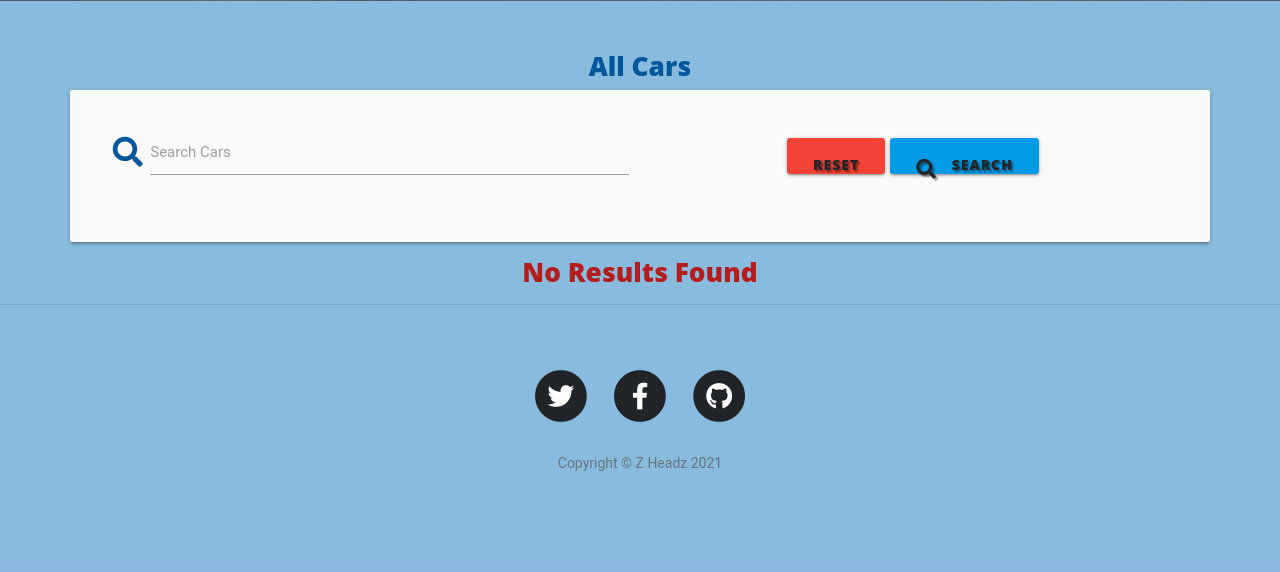
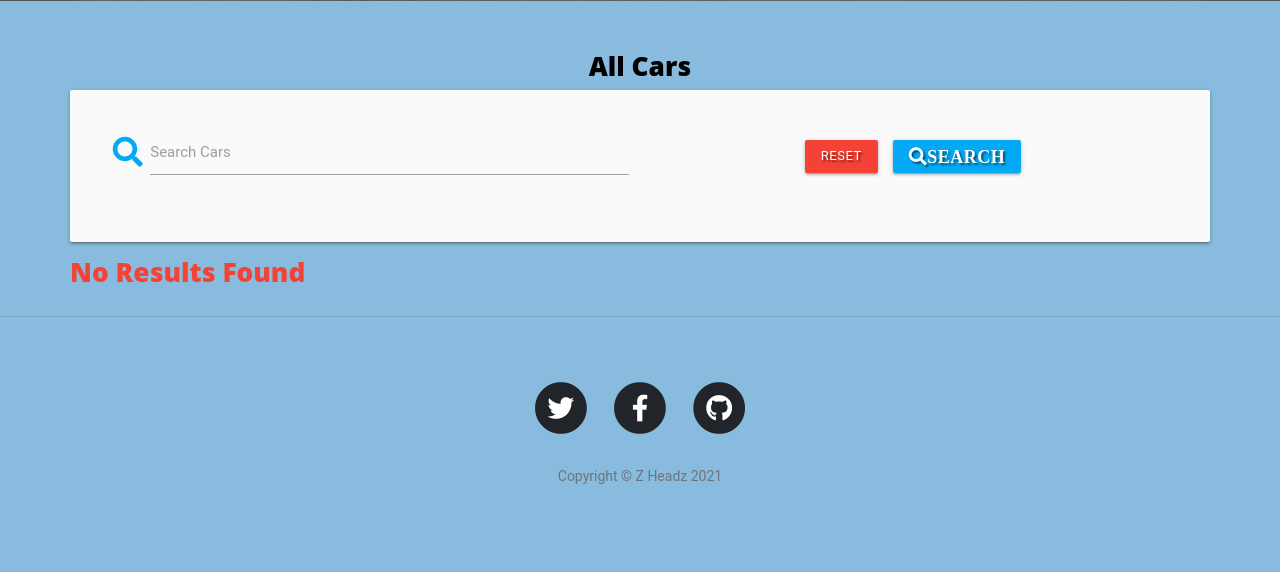
Before and after one commit to Code-Institute-Submissions/davepeyton-milestone-3-Z-Headz_SeptResub, a Flask app: page /cars in a window 1280 px wide. Shown: the part 531-1103 px from the top of the page. Before the commit the page ends 1002 px from the top, so only its background shows below. Run offline with Flask 2, Linux system fonts and the light colour scheme; some libraries are stand-ins or nearby versions.

Commit message:
added profile cars

```diff
--- a/templates/cars.html
+++ b/templates/cars.html
@@ -1,49 +1,47 @@
 {% extends "base.html" %}
 {% block content %}
 
-    <h3 class="light-blue-text text-darken-4 center-align">All Cars</h3>
+    <h3 class="black-text center-align">All Cars</h3>
 
     <div class="row card-panel grey lighten-5">
         <form action="{{ url_for('search') }}" method="post" class="col s12">
             <div class="row valign-wrapper center-align">
                 <div class="input-field col s12 m8">
-                    <i class="fas fa-search prefix light-blue-text text-darken-4"></i>
+                    <i class="fas fa-search prefix light-blue-text accent-3"></i>
                     <input type="text" name="query" id="query" minlength="3" class="validate" required>
                     <label for="query">Search Cars</label>
                 </div>
+
                 <div class="col s12 m4">
-                    <a href="{{ url_for('get_cars') }}" class="red btn text-shadow">Reset</a>
-                    <button type="submit" class="light-blue darken-1 btn text-shadow">
-                        <i class="fas fa-search left"></i> Search
+                    <a href="{{ url_for('cars') }}" class="red btn-small text-shadow">Reset</a>
+                    <button type="submit" class="light-blue accent-5 btn-small text-shadow">
+                        <i class="fas fa-search">Search</i>
                     </button>
                 </div>
             </div>
         </form>
     </div>
 
-    {% if cars|length > 0 %}
-    <ul class="collapsible">
-        {% for car in cars %}
-        <li>
-            <div class="collapsible-header white-text light-blue darken-4 text-shadow">
-                <div class="col s3">
-                    <i class="fas fa-caret-down"></i>
-                    {% if session.user|lower == car.created_by|lower %}
-                        <a href="{{ url_for('delete_car', car_id=car._id) }}" class="btn-small green accent-4">Done</a>
-                        <a href="{{ url_for('edit_car', car_id=car._id) }}" class="btn-small light-blue lighten-1">Edit</a>
-                    {% endif %}
+
+    <div class="row">
+        {% if cars|length > 0 %}
+            {% for car in cars %}
+                <div class="col s12 m4">
+                    <div class="card car_card">
+                        <div class="card-image">
+                            <img src="{{ car.car_image }}" onerror="this.src='/static/img/z8.jpg'">
+                        </div>
+                        <div class="card-content">
+                            <span class="card-title"><strong>{{ car.car_name }}</strong></span>
+                            <p>{{ car.car_description }}</p>
+                            <a href="{{ url_for('car_details', car_id=car._id) }}">See more</a>
+                        </div>
+                    </div>
                 </div>
-
-            <div class="collapsible-body">
-                <strong>{{ car.category_name }}</strong>
-                <p>{{ car.car_description }}</p>
-                <p><em>by: {{ car.created_by }}</em></p>
-            </div>
-        </li>
-        {% endfor %}
-    </ul>
-    {% else %}
-        <h3 class="red-text text-darken-4 center-align">No Results Found</h3>
-    {% endif %}
+            {% endfor %}
+            {% else %}
+            <h3 class="red-text darken-4 center-align">No Results Found</h3>
+        {% endif %}
+    </div>
 
 {% endblock %}
```
Also changed, not shown: templates/car_details.html (+5 -5 lines).
